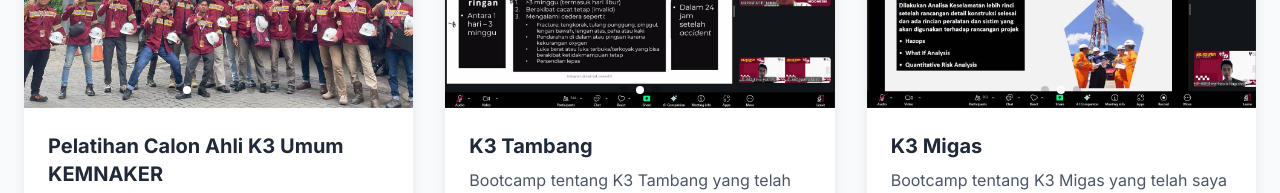
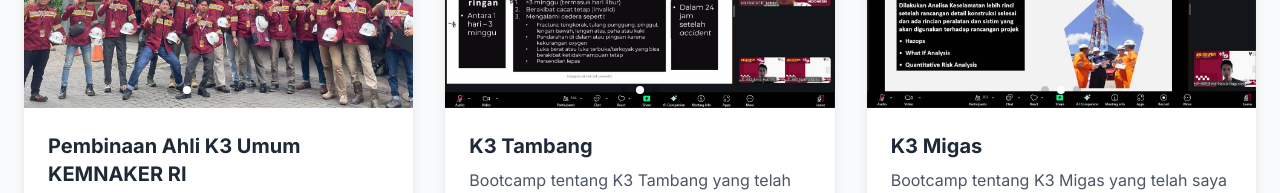
Before and after one commit to bimahabibnugraha/bimahabibnugraha.github.io, a plain HTML site: page index.html in a window 1280 px wide. Shown: the part 2620-2813 px from the top of the page. Drawn offline with nearby package versions, Linux system fonts and the light colour scheme.

Commit message:
Update index.html

```diff
--- a/index.html
+++ b/index.html
@@ -212,7 +212,7 @@
                             <div class="swiper-pagination"></div>
                         </div>
                         <div class="p-6">
-                            <h3 class="text-xl font-bold mb-2">Pelatihan Calon Ahli K3 Umum KEMNAKER</h3>
+                            <h3 class="text-xl font-bold mb-2">Pembinaan Ahli K3 Umum KEMNAKER RI</h3>
                             <p class="text-gray-600 mb-4">Pelatihan yang berlangsung 12 hari tersebut menambah kompetensi saya sebagai Calon Ahli K3 Umum.</p>
                             <a href="https://drive.google.com/file/d/1XojPuJT5ZB5VyoqwSnUXPyr-Zh3uJYCH/view?usp=sharing" target="_blank" class="font-semibold text-primary hover:underline">Lihat Detail &rarr;</a>
                         </div>
```
